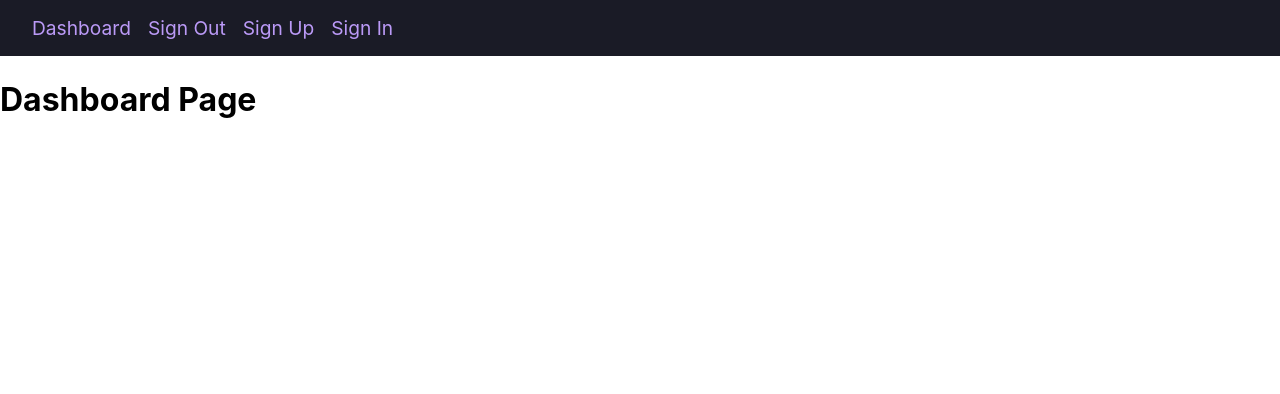
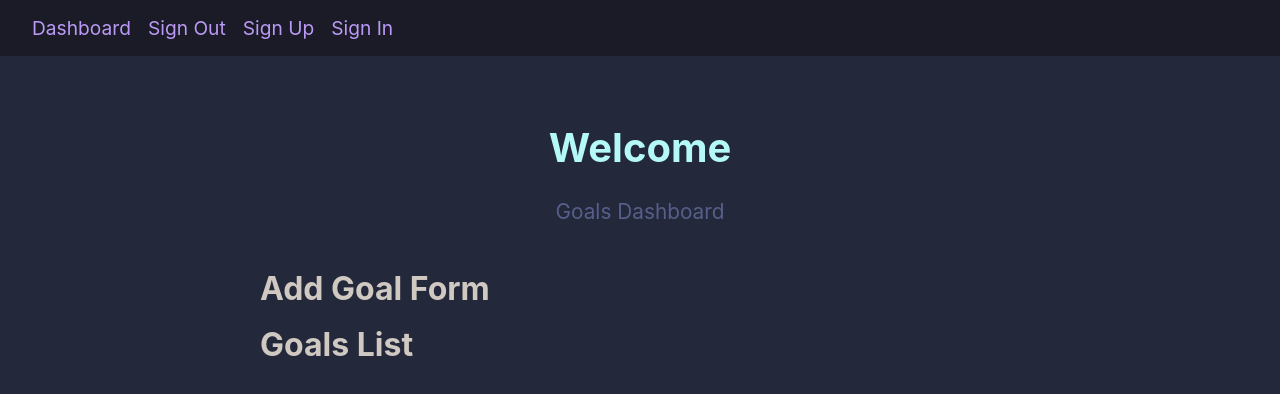
Before and after one commit to pedrofrohmut/todos-electron, a React (Vite) app in the folder renderer/: page / in a window 1280 px wide. Shown: the top 394 px of the page. Built offline with nearby package versions, Linux system fonts and the light colour scheme.

Commit message:
Page titles and basic styling

```diff
--- a/renderer/src/App.tsx
+++ b/renderer/src/App.tsx
@@ -5,16 +5,22 @@ import DashboardPage from "./pages/DashboardPage"
 import SignInPage from "./pages/SignInPage"
 import SignUpPage from "./pages/SignUpPage"
 
+import "./app.css"
+
 const App = () => {
   return (
+    <div className="app-container">
       <Router>
         <Navbar />
+        <div className="page-content">
           <Routes>
-        <Route path="/"       element={<DashboardPage />} />
+            <Route path="/" element={<DashboardPage />} />
             <Route path="/signin" element={<SignInPage />} />
             <Route path="/signup" element={<SignUpPage />} />
           </Routes>
+        </div>
       </Router>
+    </div>
   )
 }
 
--- /dev/null
+++ b/renderer/src/app.css
@@ -0,0 +1,11 @@
+.app-container {
+  min-height: 100vh;
+  display: flex;
+  flex-direction: column;
+  background-color: var(--gray-700);
+  color: var(--gray-100);
+}
+
+main.page-content {
+  flex: 1;
+}
--- a/renderer/src/components/Navbar.tsx
+++ b/renderer/src/components/Navbar.tsx
@@ -6,10 +6,10 @@ const Navbar = () => {
   return (
     <header>
       <nav>
-        <Link class="nav-link" to={"/"}>Dashboard</Link>
-        <Link class="nav-link">Sign Out</Link>
-        <Link class="nav-link" to={"/signup"}>Sign Up</Link>
-        <Link class="nav-link" to={"/signin"}>Sign In</Link>
+        <Link className="nav-link" to={"/"}>Dashboard</Link>
+        <Link className="nav-link">Sign Out</Link>
+        <Link className="nav-link" to={"/signup"}>Sign Up</Link>
+        <Link className="nav-link" to={"/signin"}>Sign In</Link>
       </nav>
     </header>
   )
--- a/renderer/src/pages/DashboardPage.tsx
+++ b/renderer/src/pages/DashboardPage.tsx
@@ -1,7 +1,33 @@
 const DashboardPage = () => {
-    return (
-        <h1>Dashboard Page</h1>
-    )
+  const user = ""
+  return (
+    <div className="page-container">
+
+      <section className="heading">
+        <h1 className="page-title">Welcome {user && user.name ? user.name : ""}</h1>
+        <p>Goals Dashboard</p>
+      </section>
+
+      <h1>Add Goal Form</h1>
+
+      <h1>Goals List</h1>
+
+    </div>
+  )
 }
 
 export default DashboardPage
+
+// <app-spinner *ngIf="isLoading"></app-spinner>
+// <div class="page-container">
+//     <section class="heading">
+//         <h1 class="page-title">Welcome {{ user && user.name ? user.name : "" }}</h1>
+//         <p>Goals Dashboard</p>
+//     </section>
+//     <app-add-goal-form (addGoal)="handleAddGoal($event)"></app-add-goal-form>
+//     <app-goal-list
+//         *ngIf="!isLoading"
+//         [goals]="goals"
+//         (removeGoal)="handleRemoveGoal($event)"
+//     ></app-goal-list>
+// </div>
--- a/renderer/src/pages/SignInPage.tsx
+++ b/renderer/src/pages/SignInPage.tsx
@@ -1,7 +1,59 @@
 const SignInPage = () => {
-    return (
-        <h1>Sign In Page</h1>
-    )
+  return (
+    <div className="page-container">
+      <section className="heading">
+        <h1 className="page-title">Sign In</h1>
+        <p>Inform your credentials to access the dashboard</p>
+      </section>
+
+      <h1>Sign In Form</h1>
+
+    </div>
+  )
 }
 
 export default SignInPage
+//
+// <app-spinner *ngIf="isLoading"></app-spinner>
+// <div class="page-container">
+//     <section class="heading">
+//         <h1 class="page-title">
+//             <i class="fa-solid fa-right-to-bracket"></i>
+//             Sign In
+//         </h1>
+//         <p>Inform your credentials to access the dashboard</p>
+//     </section>
+//     <section *ngIf="!isLoading" class="form">
+//         <form (submit)="handleSubmit()">
+//             <div class="form-group">
+//                 <label class="label-block">E-mail</label>
+//                 <input
+//                     type="email"
+//                     [(ngModel)]="email"
+//                     name="email"
+//                     class="form-text"
+//                     placeholder="E-mail address registred"
+//                     required
+//                 />
+//             </div>
+//             <div class="form-group">
+//                 <label class="label-block">Password</label>
+//                 <input
+//                     type="password"
+//                     [(ngModel)]="password"
+//                     name="password"
+//                     class="form-text"
+//                     placeholder="user password for this e-mail"
+//                     min="3"
+//                     required
+//                 />
+//             </div>
+//             <div class="form-group">
+//                 <button type="submit" class="btn" [disabled]="isSubmitted && 'disabled'">
+//                     Submit
+//                 </button>
+//             </div>
+//         </form>
+//     </section>
+// </div>
+//
--- a/renderer/src/pages/SignUpPage.tsx
+++ b/renderer/src/pages/SignUpPage.tsx
@@ -1,7 +1,93 @@
 const SignUpPage = () => {
     return (
-        <h1>Sign Up Page</h1>
+      <div className="page-container">
+        <section className="heading">
+          <h1 className="page-title">Sign Up</h1>
+          <p>Sign Up to so you can start working on your goals</p>
+        </section>
+
+        <h1>Sign Up Form</h1>
+
+      </div>
     )
 }
 
 export default SignUpPage
+
+// <app-spinner *ngIf="isLoading"></app-spinner>
+// <div class="page-container">
+//     <section class="heading">
+//         <h1 class="page-title">
+//             <i class="fa-solid fa-right-to-bracket"></i>
+//             Sign Up
+//         </h1>
+//         <p>Inform your credentials to access the dashboard</p>
+//     </section>
+//     <section class="form">
+//         <form (submit)="handleSubmit()">
+//             <div class="form-group">
+//                 <label class="label-block">Name</label>
+//                 <input
+//                     type="text"
+//                     [(ngModel)]="name"
+//                     name="name"
+//                     class="form-text"
+//                     placeholder="Your full name"
+//                     required
+//                 />
+//             </div>
+//             <div class="form-group">
+//                 <label class="label-block">E-mail</label>
+//                 <input
+//                     type="email"
+//                     [(ngModel)]="email"
+//                     name="email"
+//                     class="form-text"
+//                     placeholder="Enter an E-mail address"
+//                     required
+//                 />
+//             </div>
+//             <div class="form-group">
+//                 <label class="label-block">Phone</label>
+//                 <input
+//                     type="text"
+//                     [(ngModel)]="phone"
+//                     name="phoen"
+//                     class="form-text"
+//                     placeholder="Phone number like: 999-999-9999"
+//                     pattern="[0-9]{3}-[0-9]{3}-[0-9]{4}"
+//                     required
+//                 />
+//             </div>
+//             <div class="form-group">
+//                 <label class="label-block">Password</label>
+//                 <input
+//                     type="password"
+//                     [(ngModel)]="password"
+//                     name="password"
+//                     class="form-text"
+//                     placeholder="Enter a password for this e-mail"
+//                     min="3"
+//                     required
+//                 />
+//             </div>
+//             <div class="form-group">
+//                 <label class="label-block">Confirm Password</label>
+//                 <input
+//                     type="password"
+//                     [(ngModel)]="confirmPassword"
+//                     name="confirmPassword"
+//                     class="form-text"
+//                     placeholder="Retype your password to be sure"
+//                     required
+//                 />
+//             </div>
+//             <div class="form-group">
+//                 <button type="submit" class="btn" [disabled]="isSubmitted && 'disabled'">
+//                     Submit
+//                 </button>
+//             </div>
+//         </form>
+//     </section>
+// </div>
+//
```
Lines whose indentation alone changed are shown as unchanged.
